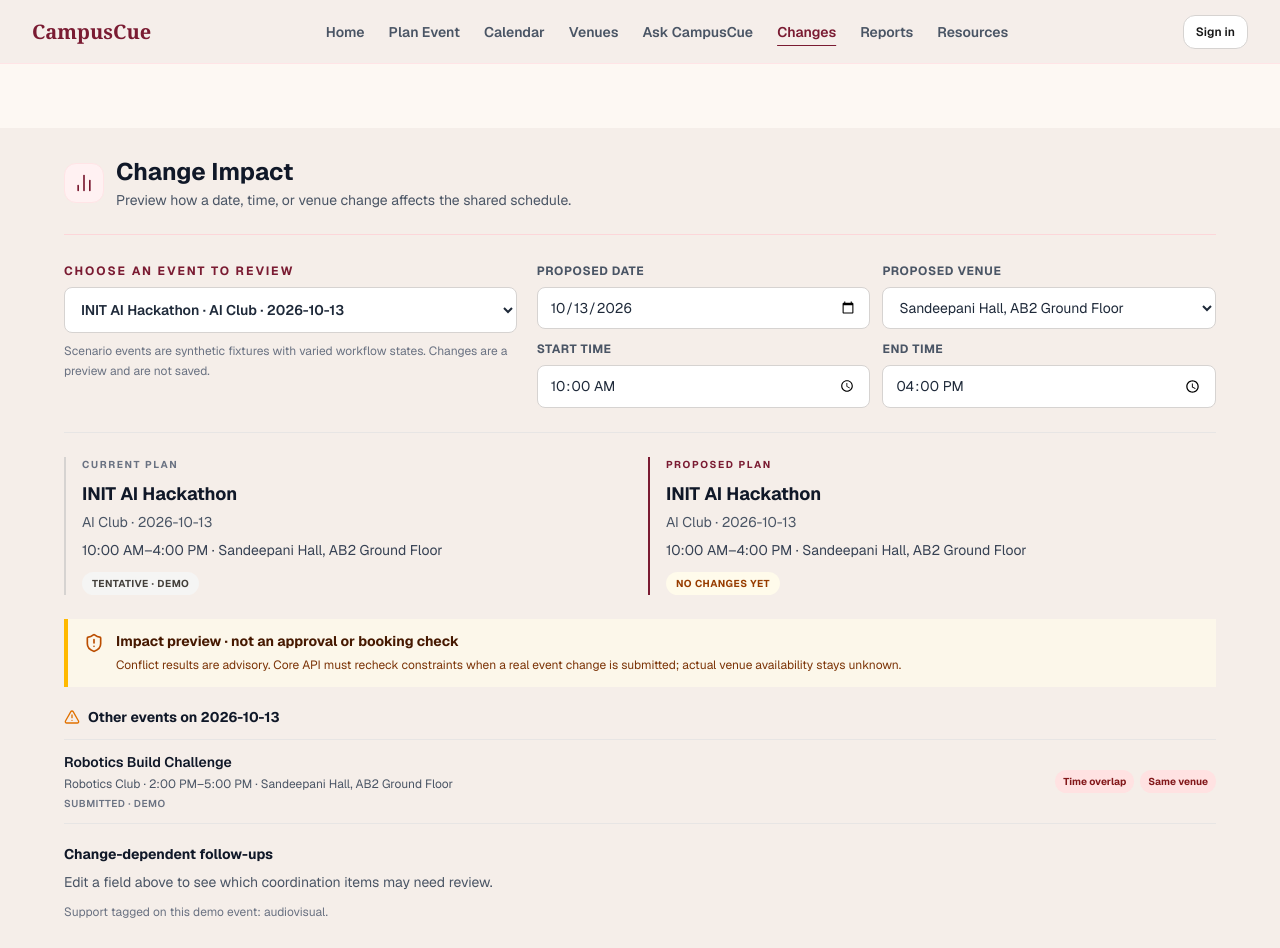
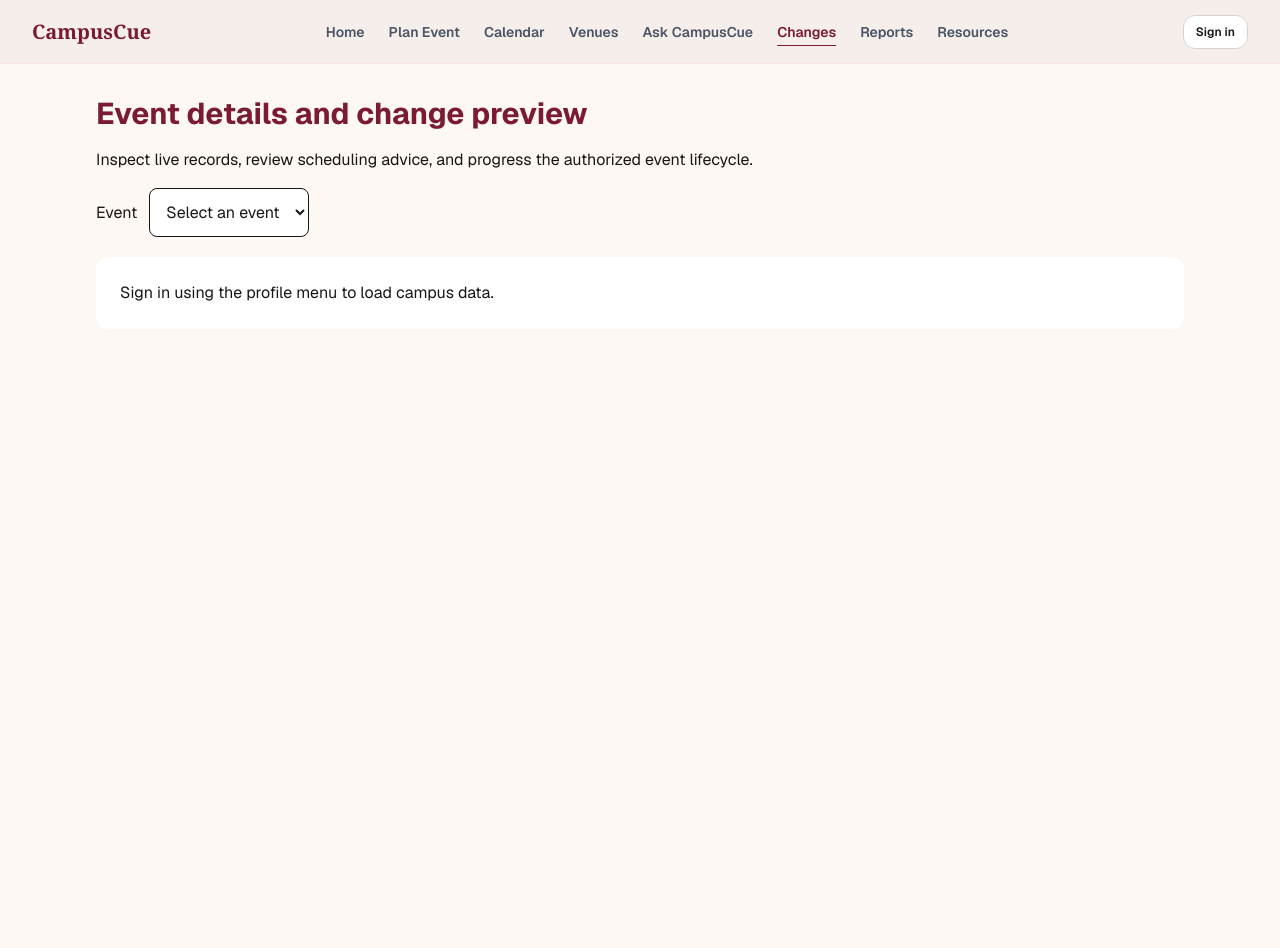
Before and after one commit to Mrudula-itsjuzme/Genesis-womm, a Next.js app in the folder apps/web/: page /changes in a window 1280 px wide. After the commit the page ends 800 px from the top, so only its background shows below. Built offline with nearby package versions, Linux system fonts and the light colour scheme.

Commit message:
feat(frontend): review event schedules and authorized transitions
Refs: docs/superpowers/plans/2026-10-11-full-frontend-backend-integration.md

```diff
--- a/apps/web/src/app/changes/page.tsx
+++ b/apps/web/src/app/changes/page.tsx
@@ -1,23 +1,5 @@
-import { BarChart2 } from 'lucide-react';
 import ChangeImpactList from '@/components/ChangeImpactList';
-
-export default function ChangesPage() {
-    return (
-        <div className="mt-16 min-h-[calc(100vh-4rem)] bg-[#F5EEE9] px-5 py-7 sm:px-8 lg:px-10">
-            <div className="mx-auto max-w-6xl">
-                <header className="mb-7 border-b border-rose-200/70 pb-6">
-                    <div className="flex items-center gap-3">
-                        <div className="flex h-10 w-10 items-center justify-center rounded-xl border border-rose-100 bg-rose-50 text-[#7a1b32]">
-                            <BarChart2 className="h-5 w-5" />
-                        </div>
-                        <div>
-                            <h1 className="text-2xl font-bold text-gray-900">Change Impact</h1>
-                            <p className="mt-0.5 text-sm text-gray-600">Preview how a date, time, or venue change affects the shared schedule.</p>
-                        </div>
-                    </div>
-                </header>
-                <ChangeImpactList />
-            </div>
-        </div>
-    );
+export default async function ChangesPage({ searchParams }: { searchParams: Promise<{ eventId?: string }> }) {
+  const { eventId } = await searchParams;
+  return <section className="mx-auto max-w-6xl p-4 md:p-8"><h1 className="text-3xl font-bold text-[#7a1b32]">Event details and change preview</h1><p className="my-4">Inspect live records, review scheduling advice, and progress the authorized event lifecycle.</p><ChangeImpactList initialEventId={eventId} /></section>;
 }
--- a/apps/web/src/components/ChangeImpactList.tsx
+++ b/apps/web/src/components/ChangeImpactList.tsx
@@ -1,145 +1,70 @@
 'use client';
-
-import { useMemo, useState } from 'react';
-import { AlertTriangle, ArrowRight, CalendarDays, RotateCcw, ShieldAlert } from 'lucide-react';
-import { CAMPUS_CALENDAR_EVENTS, getHolidayForDate, type CampusCalendarEvent } from '@/lib/campus-calendar-data';
-
-const editableEvents = CAMPUS_CALENDAR_EVENTS.filter((event) => event.synthetic);
-const minuteOfDay = (time: string) => {
-    const [hour, minute] = time.split(':').map(Number);
-    return hour * 60 + minute;
-};
-const timeLabel = (time: string) => {
-    const [hourText, minute] = time.split(':');
-    const hour = Number(hourText);
-    return `${hour % 12 || 12}:${minute} ${hour < 12 ? 'AM' : 'PM'}`;
-};
-const statusLabel = (event: CampusCalendarEvent) => `${event.status[0]}${event.status.slice(1).toLowerCase()}${event.synthetic ? ' · demo' : ''}`;
+import { useState } from 'react';
+import { useAuth } from '@/context/AuthContext';
+import { useRemote } from '@/hooks/useRemote';
+import { eventsApi, resourcesApi } from '@/lib/api/endpoints';
+import { ApiResponseError, errorMessage } from '@/lib/api/client';
+import { fromCampusISO, toCampusISO, campusFormat, validateEventPlan } from '@/lib/campus-time';
+import { allowedTransitions } from '@/lib/lifecycle';
+import type { EventOut, EventStatus } from '@/types/core-api';
+import ConflictSidebar from './ConflictSidebar';
+import RemoteState from './RemoteState';
 
 export default function ChangeImpactList({ initialEventId }: { initialEventId?: string }) {
-    const initialEvent = editableEvents.find((event) => event.id === initialEventId) ?? editableEvents[0];
-    const [selectedId, setSelectedId] = useState(initialEvent?.id ?? '');
-    const [proposedDate, setProposedDate] = useState(initialEvent?.date ?? '');
-    const [proposedStart, setProposedStart] = useState(initialEvent?.startTime ?? '10:00');
-    const [proposedEnd, setProposedEnd] = useState(initialEvent?.endTime ?? '16:00');
-    const [proposedVenue, setProposedVenue] = useState(initialEvent?.venue ?? '');
-
-    const selectedEvent = editableEvents.find((event) => event.id === selectedId) ?? editableEvents[0];
-    const dateChanged = proposedDate !== selectedEvent.date;
-    const timeChanged = proposedStart !== selectedEvent.startTime || proposedEnd !== selectedEvent.endTime;
-    const venueChanged = proposedVenue !== selectedEvent.venue;
-    const changed = dateChanged || timeChanged || venueChanged;
-    const holiday = getHolidayForDate(proposedDate);
-
-    const affectedEvents = useMemo(() => {
-        if (!proposedDate || !proposedStart || !proposedEnd || minuteOfDay(proposedEnd) <= minuteOfDay(proposedStart)) return [];
-        const start = minuteOfDay(proposedStart);
-        const end = minuteOfDay(proposedEnd);
-        return CAMPUS_CALENDAR_EVENTS.filter((event) => event.id !== selectedEvent.id && event.date === proposedDate).map((event) => {
-            const otherStart = minuteOfDay(event.startTime);
-            const otherEnd = minuteOfDay(event.endTime);
-            const overlaps = start < otherEnd && otherStart < end;
-            const gapMinutes = overlaps ? 0 : start >= otherEnd ? start - otherEnd : otherStart - end;
-            const sameVenue = proposedVenue.trim().toLowerCase() === event.venue.trim().toLowerCase() && proposedVenue !== 'Venue not selected';
-            return { event, overlaps, sameVenue, gapMinutes, gapViolation: gapMinutes < 120 };
-        });
-    }, [proposedDate, proposedStart, proposedEnd, proposedVenue, selectedEvent.id]);
-
-    const validationMessage = !proposedDate
-        ? 'Choose a proposed date to check event and academic-calendar impacts.'
-        : minuteOfDay(proposedEnd) <= minuteOfDay(proposedStart)
-            ? 'End time must be later than start time.'
-            : null;
-
-    const selectEvent = (eventId: string) => {
-        const event = editableEvents.find((item) => item.id === eventId);
-        if (!event) return;
-        setSelectedId(event.id);
-        setProposedDate(event.date);
-        setProposedStart(event.startTime);
-        setProposedEnd(event.endTime);
-        setProposedVenue(event.venue);
-    };
-
-    const resetScenario = () => {
-        setProposedDate(selectedEvent.date);
-        setProposedStart(selectedEvent.startTime);
-        setProposedEnd(selectedEvent.endTime);
-        setProposedVenue(selectedEvent.venue);
-    };
-
-    const changeNotes = [
-        ...(dateChanged ? ['Date changed: review academic-calendar notes and revalidate catering, travel, and approvals.'] : []),
-        ...(timeChanged ? ['Time changed: recheck event spacing and any time-bound support arrangements.'] : []),
-        ...(venueChanged ? ['Venue changed: confirm the request through the responsible office and update participant directions.'] : []),
-        ...(selectedEvent.support?.length && (dateChanged || timeChanged || venueChanged) ? [`Recheck selected ICTS support (${selectedEvent.support.join(', ')}) against the new details.`] : []),
-    ];
-
-    return (
-        <div className="space-y-6">
-            <section className="border-b border-stone-200 pb-6">
-                <div className="grid gap-5 lg:grid-cols-[minmax(0,0.8fr)_minmax(0,1.2fr)]">
-                    <div className="min-w-0">
-                        <label htmlFor="impact-event" className="block text-xs font-bold uppercase tracking-[0.16em] text-[#7a1b32]">Choose an event to review</label>
-                        <select id="impact-event" value={selectedEvent.id} onChange={(event) => selectEvent(event.target.value)} className="mt-2 block w-full rounded-lg border border-stone-300 bg-white px-3 py-3 text-sm font-semibold text-gray-800 outline-none focus:border-[#7a1b32] focus:ring-2 focus:ring-rose-100">
-                            {editableEvents.map((event) => <option key={event.id} value={event.id}>{event.title} · {event.club} · {event.date}</option>)}
-                        </select>
-                        <p className="mt-2 text-xs leading-5 text-gray-500">Scenario events are synthetic fixtures with varied workflow states. Changes are a preview and are not saved.</p>
-                    </div>
-                    <div className="grid grid-cols-1 gap-3 sm:grid-cols-2">
-                        <label className="text-xs font-bold uppercase tracking-wider text-gray-600">Proposed date
-                            <input type="date" value={proposedDate} onChange={(event) => setProposedDate(event.target.value)} className="mt-2 block w-full rounded-lg border border-stone-300 bg-white px-3 py-2.5 text-sm font-normal normal-case tracking-normal text-gray-800 outline-none focus:border-[#7a1b32]" />
-                        </label>
-                        <label className="text-xs font-bold uppercase tracking-wider text-gray-600">Proposed venue
-                            <select value={proposedVenue} onChange={(event) => setProposedVenue(event.target.value)} className="mt-2 block w-full rounded-lg border border-stone-300 bg-white px-3 py-2.5 text-sm font-normal normal-case tracking-normal text-gray-800 outline-none focus:border-[#7a1b32]">
-                                {['Sandeepani Hall, AB2 Ground Floor', 'Amriteshwari Hall', 'AB-2 Portico', 'Student Computer Lab, AB-2', 'Venue not selected'].map((venue) => <option key={venue}>{venue}</option>)}
-                            </select>
-                        </label>
-                        <label className="text-xs font-bold uppercase tracking-wider text-gray-600">Start time
-                            <input type="time" value={proposedStart} onChange={(event) => setProposedStart(event.target.value)} className="mt-2 block w-full rounded-lg border border-stone-300 bg-white px-3 py-2.5 text-sm font-normal normal-case tracking-normal text-gray-800 outline-none focus:border-[#7a1b32]" />
-                        </label>
-                        <label className="text-xs font-bold uppercase tracking-wider text-gray-600">End time
-                            <input type="time" value={proposedEnd} onChange={(event) => setProposedEnd(event.target.value)} className="mt-2 block w-full rounded-lg border border-stone-300 bg-white px-3 py-2.5 text-sm font-normal normal-case tracking-normal text-gray-800 outline-none focus:border-[#7a1b32]" />
-                        </label>
-                    </div>
-                </div>
-            </section>
-
-            <section className="grid gap-4 lg:grid-cols-2" aria-label="Current and proposed event details">
-                <div className="min-w-0 border-l-2 border-stone-300 pl-4">
-                    <p className="text-[10px] font-bold uppercase tracking-[0.16em] text-gray-500">Current plan</p>
-                    <h2 className="mt-2 break-words text-lg font-bold text-gray-900">{selectedEvent.title}</h2>
-                    <p className="mt-1 text-sm text-gray-600">{selectedEvent.club} · {selectedEvent.date}</p>
-                    <p className="mt-2 text-sm text-gray-700">{timeLabel(selectedEvent.startTime)}–{timeLabel(selectedEvent.endTime)} · {selectedEvent.venue}</p>
-                    <span className="mt-3 inline-flex rounded-full bg-stone-100 px-2.5 py-1 text-[10px] font-bold uppercase tracking-wider text-stone-700">{statusLabel(selectedEvent)}</span>
-                </div>
-                <div className="min-w-0 border-l-2 border-[#7a1b32] pl-4">
-                    <p className="text-[10px] font-bold uppercase tracking-[0.16em] text-[#7a1b32]">Proposed plan</p>
-                    <h2 className="mt-2 break-words text-lg font-bold text-gray-900">{selectedEvent.title}</h2>
-                    <p className="mt-1 text-sm text-gray-600">{selectedEvent.club} · {proposedDate || 'Date not set'}</p>
-                    <p className="mt-2 break-words text-sm text-gray-700">{proposedStart ? timeLabel(proposedStart) : '--'}–{proposedEnd ? timeLabel(proposedEnd) : '--'} · {proposedVenue || 'Venue not selected'}</p>
-                    {changed ? <button type="button" onClick={resetScenario} className="mt-3 inline-flex items-center gap-1 text-xs font-bold text-[#7a1b32] hover:underline"><RotateCcw className="h-3.5 w-3.5" /> Reset preview</button> : <span className="mt-3 inline-flex rounded-full bg-amber-50 px-2.5 py-1 text-[10px] font-bold uppercase tracking-wider text-amber-800">No changes yet</span>}
-                </div>
-            </section>
-
-            {validationMessage ? <p role="alert" className="rounded-lg border border-amber-200 bg-amber-50 px-4 py-3 text-sm font-semibold text-amber-900">{validationMessage}</p> : (
-                <section aria-live="polite" className="space-y-5">
-                    <div className="flex items-start gap-3 border-l-4 border-amber-400 bg-amber-50/70 px-4 py-3">
-                        <ShieldAlert className="mt-0.5 h-5 w-5 shrink-0 text-amber-700" />
-                        <div><h2 className="text-sm font-bold text-amber-950">Impact preview · not an approval or booking check</h2><p className="mt-1 text-xs leading-5 text-amber-900">Conflict results are advisory. Core API must recheck constraints when a real event change is submitted; actual venue availability stays unknown.</p></div>
-                    </div>
-                    {holiday && <div className="flex items-start gap-3 border-l-4 border-red-500 bg-red-50 px-4 py-3"><CalendarDays className="mt-0.5 h-5 w-5 shrink-0 text-red-700" /><div><h3 className="text-sm font-bold text-red-950">Academic calendar holiday on proposed date</h3><p className="mt-1 text-xs leading-5 text-red-900">{holiday.title}. Review institutional operations before proceeding.</p><a href={holiday.sourceUrl} target="_blank" rel="noreferrer" className="mt-1 inline-block text-xs font-semibold text-red-900 underline underline-offset-2">View official academic calendar</a></div></div>}
-                    <div>
-                        <h3 className="flex items-center gap-2 text-sm font-bold text-gray-900"><AlertTriangle className="h-4 w-4 text-amber-600" />Other events on {proposedDate}</h3>
-                        {affectedEvents.length ? <div className="mt-3 divide-y divide-stone-200 border-y border-stone-200">{affectedEvents.map(({ event, overlaps, sameVenue, gapMinutes, gapViolation }) => <article key={event.id} className="grid gap-2 py-3 sm:grid-cols-[minmax(0,1fr)_auto] sm:items-center"><div className="min-w-0"><h4 className="break-words text-sm font-semibold text-gray-900">{event.title}</h4><p className="mt-1 text-xs text-gray-600">{event.club} · {timeLabel(event.startTime)}–{timeLabel(event.endTime)} · {event.venue}</p><p className="mt-1 text-[10px] font-semibold uppercase tracking-wider text-gray-500">{statusLabel(event)}</p></div><div className="flex flex-wrap gap-1.5">{overlaps && <span className="rounded-full bg-red-100 px-2 py-1 text-[10px] font-bold text-red-900">Time overlap</span>}{sameVenue && overlaps && <span className="rounded-full bg-red-100 px-2 py-1 text-[10px] font-bold text-red-900">Same venue</span>}{gapViolation && !overlaps && <span className="rounded-full bg-amber-100 px-2 py-1 text-[10px] font-bold text-amber-900">Gap only {gapMinutes} min</span>}{!overlaps && !gapViolation && <span className="rounded-full bg-emerald-50 px-2 py-1 text-[10px] font-bold text-emerald-800">No time clash detected</span>}</div></article>)}</div> : <p className="mt-3 border-y border-stone-200 py-4 text-sm text-gray-600">No other fixture events are listed on this date. That does not establish venue availability.</p>}
-                    </div>
-                    <div>
-                        <h3 className="text-sm font-bold text-gray-900">Change-dependent follow-ups</h3>
-                        {changeNotes.length ? <ul className="mt-3 space-y-2">{changeNotes.map((note) => <li key={note} className="flex items-start gap-2 text-sm leading-6 text-gray-700"><ArrowRight className="mt-1 h-4 w-4 shrink-0 text-[#7a1b32]" />{note}</li>)}</ul> : <p className="mt-2 text-sm text-gray-600">Edit a field above to see which coordination items may need review.</p>}
-                        {selectedEvent.support?.length ? <p className="mt-3 text-xs text-gray-500">Support tagged on this demo event: {selectedEvent.support.join(', ')}.</p> : null}
-                    </div>
-                </section>
-            )}
-        </div>
-    );
+  const { token } = useAuth();
+  return <EventSelector key={token} initialEventId={initialEventId} />;
 }
+function EventSelector({ initialEventId }: { initialEventId?: string }) {
+  const { token } = useAuth(); const [id, setId] = useState(initialEventId ?? ''); const [offset, setOffset] = useState(0);
+  const list = useRemote(token && token + offset, signal => eventsApi.list(token!, { limit: 50, offset }, signal));
+  const selected = useRemote(token && id ? token + id : null, signal => eventsApi.get(token!, id, signal));
+  return <div className="space-y-5"><label className="block">Event<select className="ml-3 max-w-full rounded-lg border bg-white p-3" value={id} onChange={e => setId(e.target.value)}><option value="">Select an event</option>{id && !list.data?.items.some(e => e.id === id) && <option value={id}>Selected event</option>}{list.data?.items.map(e => <option key={e.id} value={e.id}>{e.title} · {e.status}</option>)}</select></label>
+    <RemoteState signedIn={Boolean(token)} {...list} empty={list.data?.total === 0} />
+    {list.data && <div className="flex gap-4"><button disabled={!offset} onClick={() => setOffset(Math.max(0, offset - 50))}>Previous events</button><button disabled={offset + 50 >= list.data.total} onClick={() => setOffset(offset + 50)}>More events</button></div>}
+    {id && <RemoteState signedIn={Boolean(token)} {...selected} />}
+    {selected.data && <EventWorkspace key={token + selected.data.id + selected.data.revision} event={selected.data} refresh={selected.retry} />}
+  </div>;
+}
+function EventWorkspace({ event, refresh }: { event: EventOut; refresh: () => void }) {
+  const { token, session } = useAuth();
+  const begin = fromCampusISO(event.start_at), finish = fromCampusISO(event.end_at);
+  const [date, setDate] = useState(begin.date); const [start, setStart] = useState(begin.time);
+  const [endDate, setEndDate] = useState(finish.date); const [end, setEnd] = useState(finish.time);
+  const [venue, setVenue] = useState(event.resource_id ?? '');
+  const [kind, setKind] = useState(''); const [reference, setReference] = useState(''); const [captured, setCaptured] = useState('');
+  const [busy, setBusy] = useState(false); const [failure, setFailure] = useState<{ message: string; details?: unknown[] } | null>(null);
+  const venues = useRemote(token, signal => resourcesApi.list(token!, { kind: 'VENUE', limit: 100 }, signal));
+  let candidate: { start_at: string; end_at: string; resource_id: string | null; as_status: 'CONFIRMED' } | null = null; let validation = '';
+  try { candidate = { start_at: toCampusISO(date, start), end_at: toCampusISO(endDate, end), resource_id: venue || null, as_status: 'CONFIRMED' }; validation = validateEventPlan({ ...candidate, title: event.title }) || ''; }
+  catch (err) { validation = errorMessage(err); }
+  const payload = candidate && !validation ? JSON.stringify(candidate) : null;
+  const preview = useRemote(token && payload ? token + event.id + event.revision + payload : null, signal => eventsApi.checkConflicts(token!, event.id, JSON.parse(payload!), signal));
+  const actions = session ? allowedTransitions(event.status, event.club_id, session.user) : [];
+  async function transition(target: EventStatus) {
+    if (!token || busy) return;
+    setBusy(true); setFailure(null);
+    try {
+      let evidence;
+      if (target === 'CONFIRMED') {
+        if (!kind.trim() || !reference.trim() || !captured) throw new Error('Provide evidence kind, reference, and capture date/time for confirmation.');
+        const [day, time] = captured.split('T');
+        evidence = { kind: kind.trim(), reference: reference.trim(), captured_at: toCampusISO(day, time) };
+      }
+      await eventsApi.transition(token, event.id, { target_status: target, expected_revision: event.revision, ...(evidence ? { evidence } : {}) });
+      refresh();
+    } catch (err) { setFailure({ message: errorMessage(err), details: err instanceof ApiResponseError ? err.details : undefined }); }
+    finally { setBusy(false); }
+  }
+  return <div className="grid gap-6 lg:grid-cols-[1fr_360px]"><section className="space-y-5 rounded-2xl border bg-white p-5">
+    <div><h2 className="text-2xl font-bold">{event.title}</h2><p>{event.description}</p><p>{event.status} · Revision {event.revision}{event.synthetic ? ' · Synthetic demo' : ''}</p><p>{campusFormat(event.start_at)} – {campusFormat(event.end_at)}</p><p>Venue availability: {event.venue_availability}</p></div>
+    <section><h3 className="text-lg font-bold">Preview a schedule change</h3><p className="my-2 text-sm">Advisory preview as CONFIRMED. These edits are not saved. Commitment and dependency impact are not available from Core yet.</p>
+      <div className="grid gap-3 sm:grid-cols-2"><label>Proposed start date<input className="block w-full rounded border p-2" type="date" value={date} onChange={e => setDate(e.target.value)} /></label><label>Proposed start time<input className="block w-full rounded border p-2" type="time" value={start} onChange={e => setStart(e.target.value)} /></label><label>Proposed end date<input className="block w-full rounded border p-2" type="date" value={endDate} onChange={e => setEndDate(e.target.value)} /></label><label>Proposed end time<input className="block w-full rounded border p-2" type="time" value={end} onChange={e => setEnd(e.target.value)} /></label></div>
+      <label className="my-3 block">Proposed venue<select className="ml-2 max-w-full rounded border p-2" value={venue} onChange={e => setVenue(e.target.value)}><option value="">Unspecified</option>{venue && !venues.data?.items.some(v => v.id === venue) && <option value={venue}>Current venue ({venue})</option>}{venues.data?.items.map(v => <option key={v.id} value={v.id}>{v.name}</option>)}</select></label><RemoteState signedIn={Boolean(token)} {...venues} />{validation && <p role="alert">{validation}</p>}
+    </section>
+    <section className="border-t pt-4"><h3 className="font-bold">Change recorded status</h3><p className="my-2 text-sm">Applies to the recorded schedule above. Core checks permissions, revision, evidence, and conflicts again.</p>
+      {actions.includes('CONFIRMED') && <fieldset disabled={busy} className="space-y-2"><legend>Confirmation evidence</legend><label className="block">Evidence kind<input className="ml-2 rounded border p-2" value={kind} onChange={e => setKind(e.target.value)} /></label><label className="block">Evidence reference<input className="ml-2 rounded border p-2" value={reference} onChange={e => setReference(e.target.value)} /></label><label className="block">Captured at (Asia/Kolkata)<input type="datetime-local" className="ml-2 rounded border p-2" value={captured} onChange={e => setCaptured(e.target.value)} /></label></fieldset>}
+      <div className="my-3 flex flex-wrap gap-2">{actions.map(target => <button disabled={busy} key={target} onClick={() => transition(target)} className="rounded-lg border bg-rose-50 px-4 py-2 disabled:opacity-50">Mark {target.toLowerCase()}</button>)}</div>{!actions.length && <p>No status changes are available for this session and event.</p>}
+      {failure && <div role="alert"><p>{failure.message}</p>{Boolean(failure.details?.length) && <details><summary>Core validation details</summary><pre className="max-w-full overflow-auto whitespace-pre-wrap text-xs">{JSON.stringify(failure.details, null, 2)}</pre></details>}<button className="mt-2 underline" onClick={refresh}>Reload current event</button></div>}
+    </section>
+  </section><ConflictSidebar {...preview} result={preview.data} error={preview.error} /></div>;
+}
```
